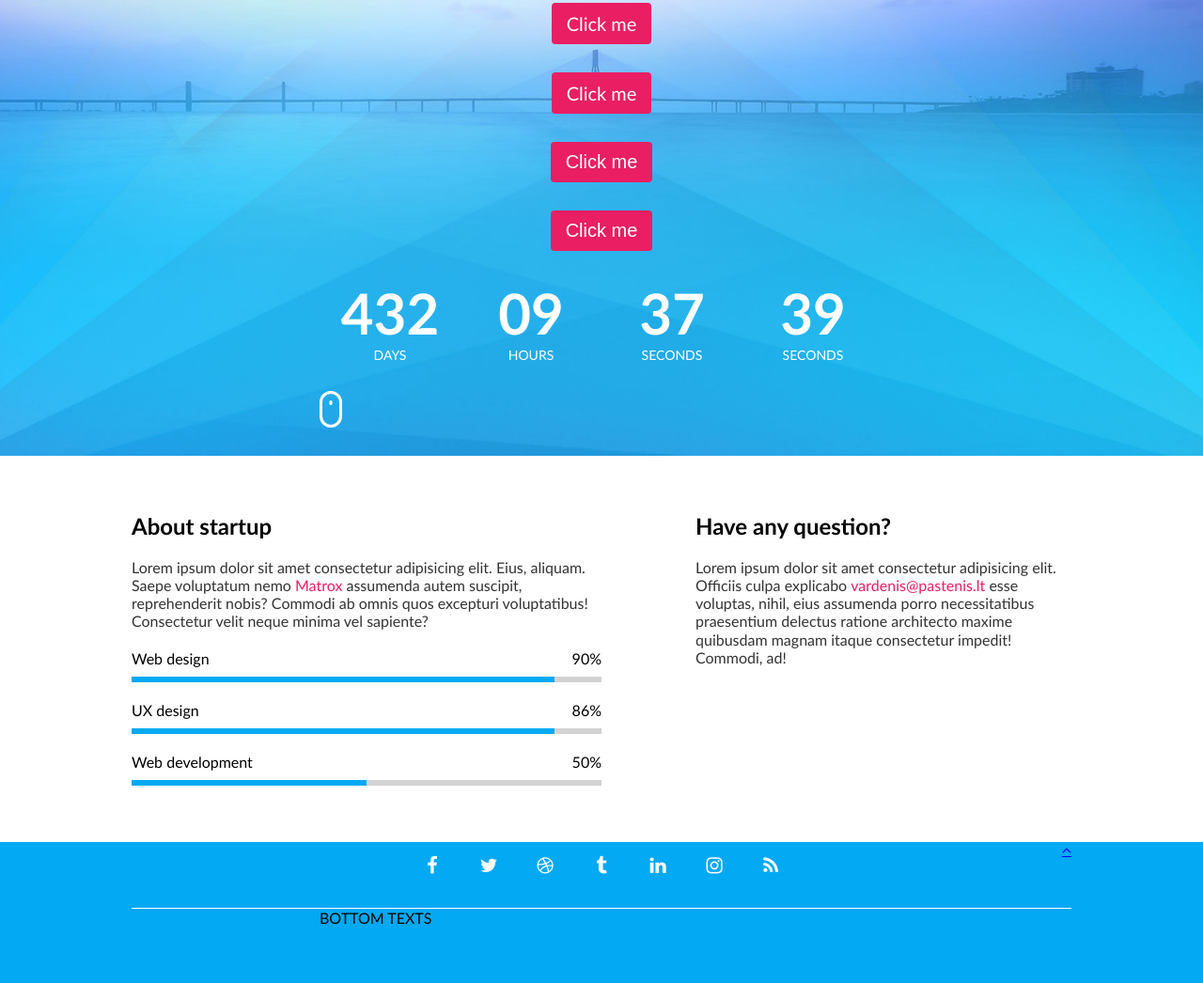
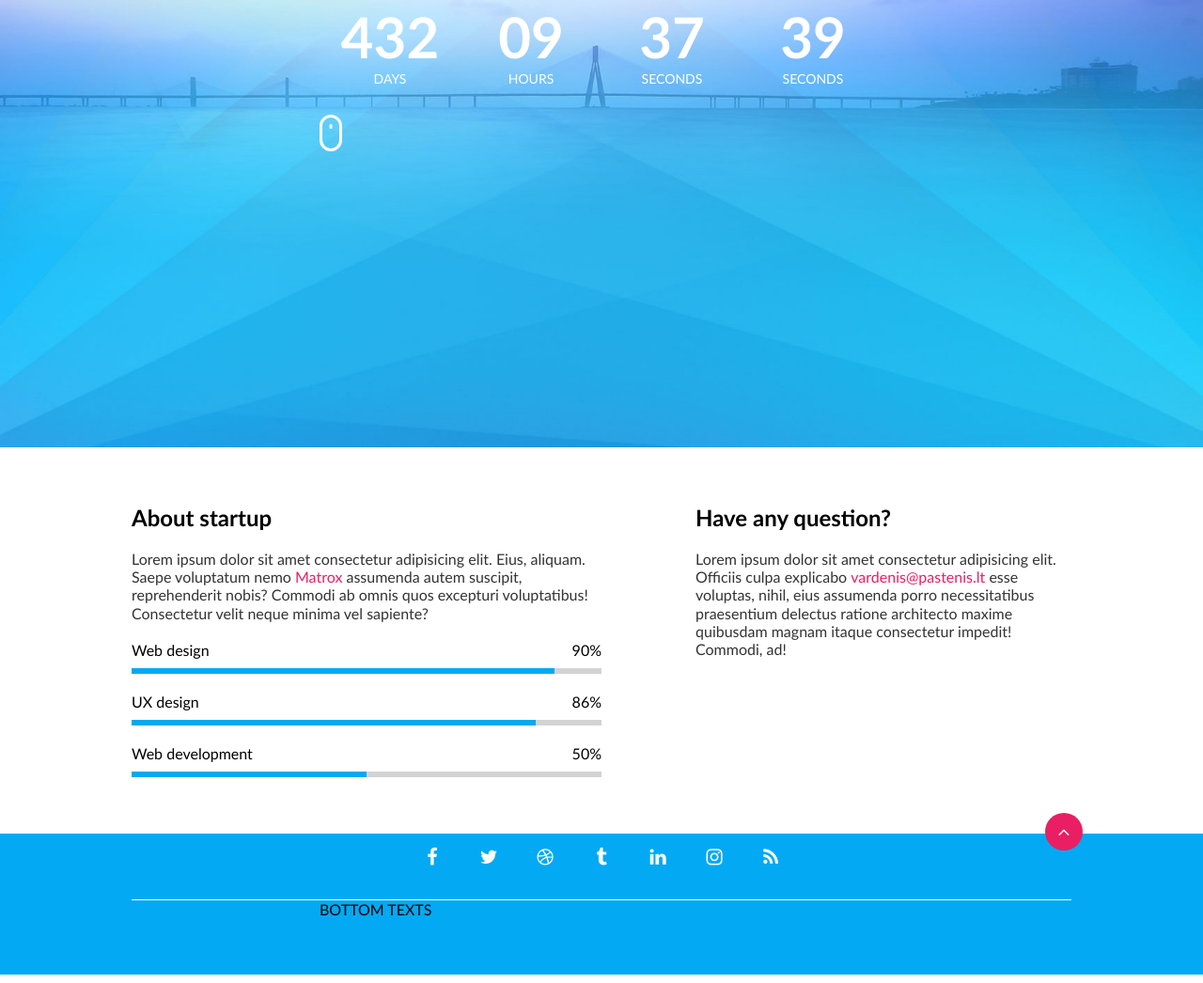
Before and after one commit to Arshunas/05-coming-soon, a website: page index.html in a window 1280 px wide. Shown: the part 324-1370 px from the top of the page at 94% size. Drawn offline with Linux system fonts and the light colour scheme.

Commit message:
Back to top #15
Signed-off-by: Sarunas <sarunas.stankevicius@mailbox.org>

```diff
--- a/css/base/base.css
+++ b/css/base/base.css
@@ -1,3 +1,7 @@
+html {
+    scroll-behavior: smooth;
+}
+
 body,
 body * {
     margin: 0;
--- a/css/components/button.css
+++ b/css/components/button.css
@@ -1,13 +1,25 @@
 .btn {
     padding: 0.5em 0.8em;
     text-decoration: none;
+    text-align: center;
     font-size: 20px;
-    line height: 1em;
-    border: none;
+    line-height: 1em;
     color: #fff;
     background-color: #EA1E63;
+    border: none;
     border-radius: 0.2em;
+    cursor: pointer;
+    user-select: none;
 }
+
 .btn:hover {
     box-shadow: 0 4px 8px #0002;
 }
+
+.btn.btn-circle {
+    height: 2em;
+    width: 2em;
+    padding: 0;
+    line-height: 2em;
+    border-radius: 50%;
+}
--- a/css/pages/home.css
+++ b/css/pages/home.css
@@ -86,6 +86,6 @@ footer > .row {
 
 .back-to-top {
     position: absolute;
-    top: 0;
-    right: 0;
+    top: -1.1em;
+    right: -0.6em;
 }
--- a/index.html
+++ b/index.html
@@ -24,11 +24,7 @@
             <p class="main-description">
                 Lorem ipsum dolor sit amet consectetur adipisicing elit. Dolor maxime magnam sed est distinctio. Asperiores iure dolor dolores possimus? Ipsam laudantium eaque fugit illo mollitia rerum provident esse quasi?
             </p>
-            <div class="btn">Click me</div>
-            <a href="#" class="btn">Click me</a>
-            <button class="btn">Click me</button>
-            <input class="btn" type="button" value="Click me">
-            <div class="clock">
+             <div class="clock">
                 <div class="time">
                     <div class="value">432</div>
                     <div class="label">Days</div>
@@ -73,7 +69,7 @@
                         <div class="value">86%</div>
                     </div>
                     <div class="progress">
-                        <div class="bar" style="86%"></div>
+                        <div class="bar" style="width: 86%"></div>
                     </div>
                 </div>
                 <div class="progress-bar">
@@ -106,7 +102,7 @@
                 <a href="#" target="_blank" class="fa fa-instagram"></a>
                 <a href="#" target="_blank" class="fa fa-rss"></a>
             </div>
-            <a href="#" class="back-to-top fa fa-angle-up"></a>
+            <a href="#" class="back-to-top btn btn-circle fa fa-angle-up"></a>
         </div>
         <div class="short-row">
             BOTTOM TEXTS
```
